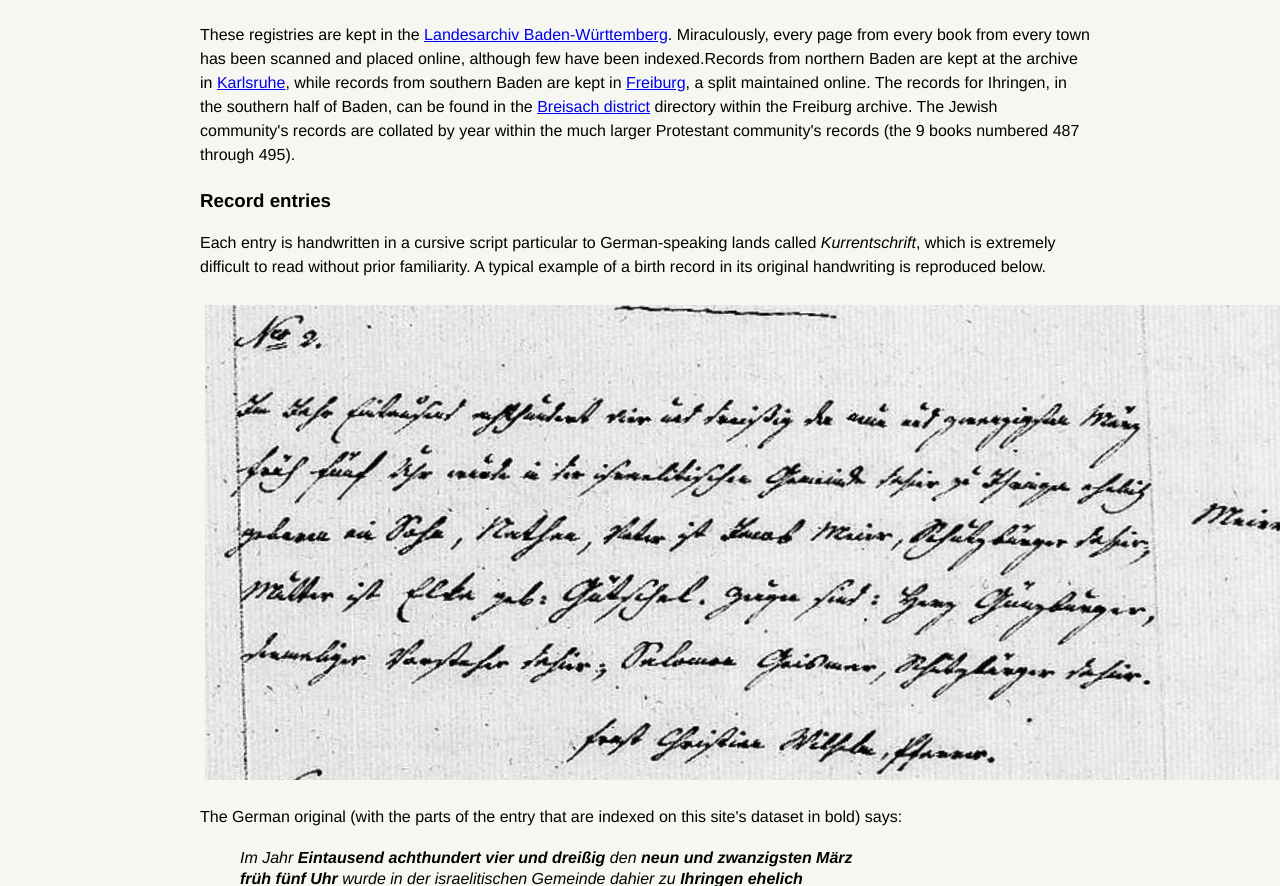
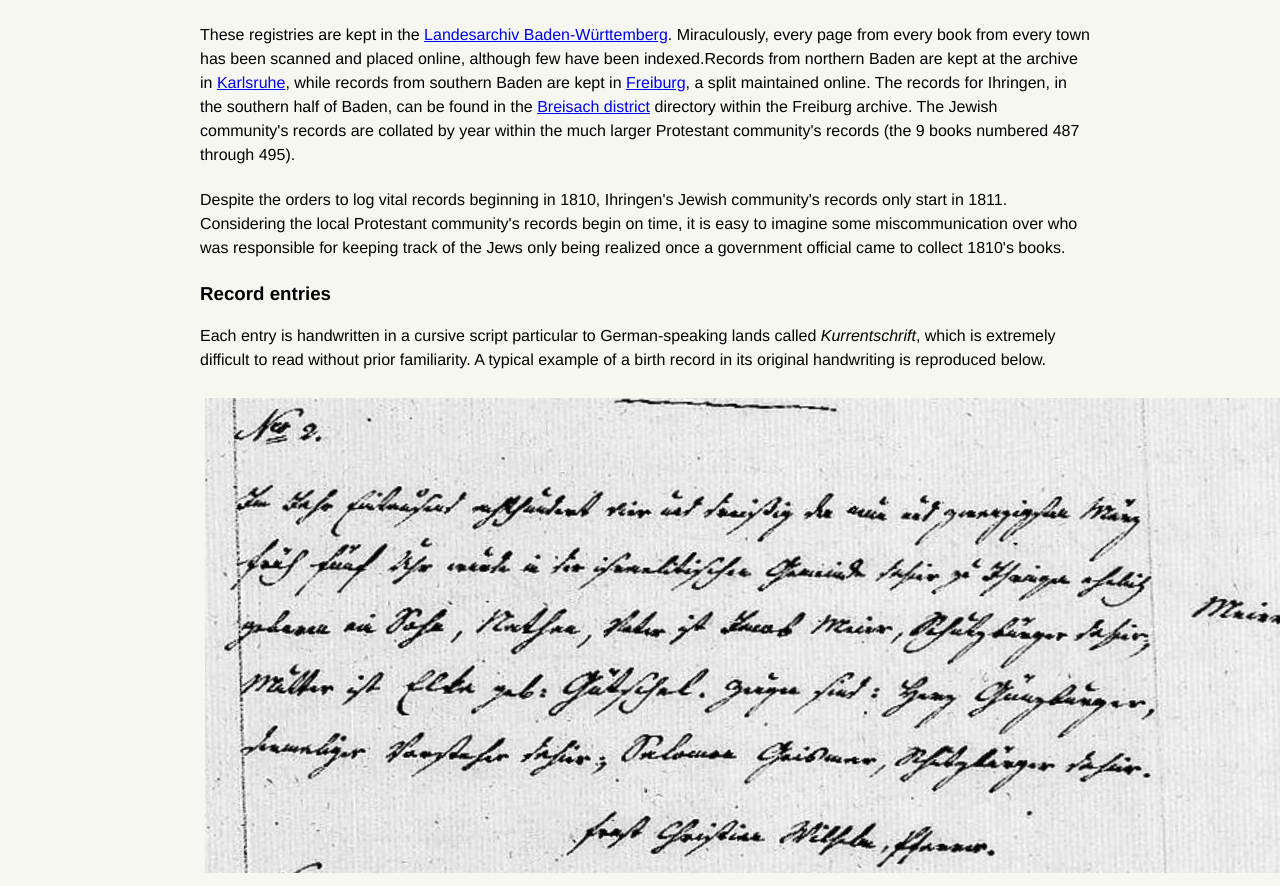
Before and after one commit to djwile/ihringen, a Flask app: page /about in a window 1280 px wide. Shown: the part 297-1183 px from the top of the page. Run offline with Flask 3, Linux system fonts and the light colour scheme.

Commit message:
Update about.html
Adding paragraph about records beginning in 1811

```diff
--- a/search_app/templates/static_pages/about.html
+++ b/search_app/templates/static_pages/about.html
@@ -45,6 +45,7 @@
             <h3>Sources</h3>
             <p>Beginning in 1810, the Grand Duchy of Baden ordered local Catholic parishes and Protestant congregations to keep <a href="https://www.landesarchiv-bw.de/de/recherche/rechercheratgeber/59009" target="_blank">Standesbücher</a>, or civil registries of each birth, marriage, and death in the community during the year. The priest or pastor of the local majority religion was generally also responsible for recording these vital records for minority religious communities, such as Calvinists, Mennonites, or Jews, in the town as well. After January 1870, this resposibility was assumed by the state itself.</p>
             <p>These registries are kept in the <a href="https://www.landesarchiv-bw.de/" target"_blank">Landesarchiv Baden-Württemberg</a>. Miraculously, every page from every book from every town has been scanned and placed online, although few have been indexed.Records from northern Baden are kept at the archive in <a href="https://www2.landesarchiv-bw.de/ofs21/olf/struktur.php?bestand=12390" target="_blank">Karlsruhe</a>, while records from southern Baden are kept in <a href="https://www2.landesarchiv-bw.de/ofs21/olf/struktur.php?bestand=10028" target="_blank">Freiburg</a>, a split maintained online. The records for Ihringen, in the southern half of Baden, can be found in the <a href="https://www2.landesarchiv-bw.de/ofs21/olf/struktur.php?bestand=10028&klassi=&anzeigeKlassi=003" target="_blank">Breisach district</a> directory within the Freiburg archive. The Jewish community's records are collated by year within the much larger Protestant community's records (the 9 books numbered 487 through 495).</p>
+            <p>Despite the orders to log vital records beginning in 1810, Ihringen's Jewish community's records only start in 1811. Considering the local Protestant community's records begin on time, it is easy to imagine some miscommunication over who was responsible for keeping track of the Jews only being realized once a government official came to collect 1810's books.</p>
             <h3>Record entries</h3>
             <p>Each entry is handwritten in a cursive script particular to German-speaking lands called <i>Kurrentschrift</i>, which is extremely difficult to read without prior familiarity. A typical example of a birth record in its original handwriting is reproduced below.</p>
             <div class="image-block">
```
